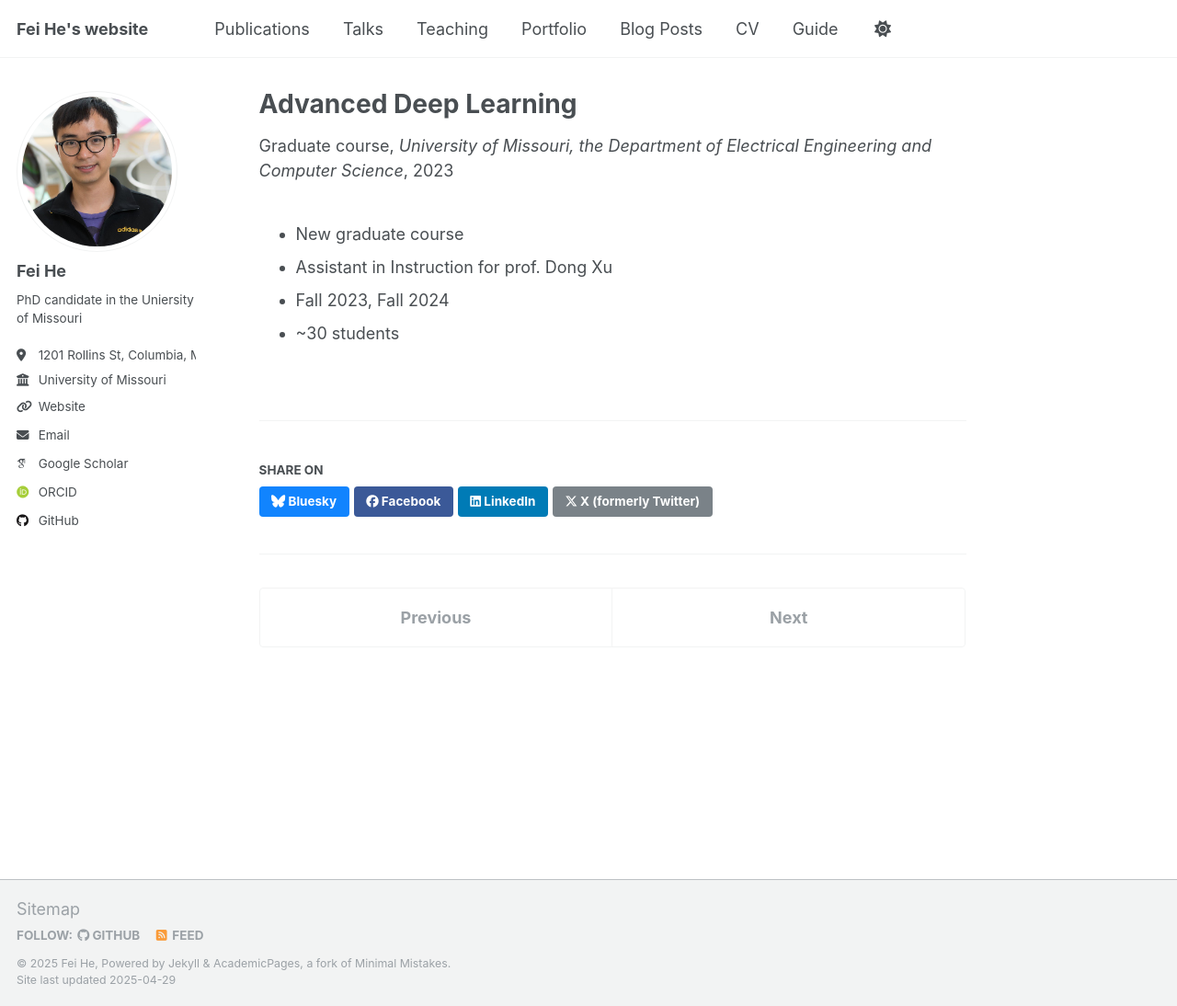
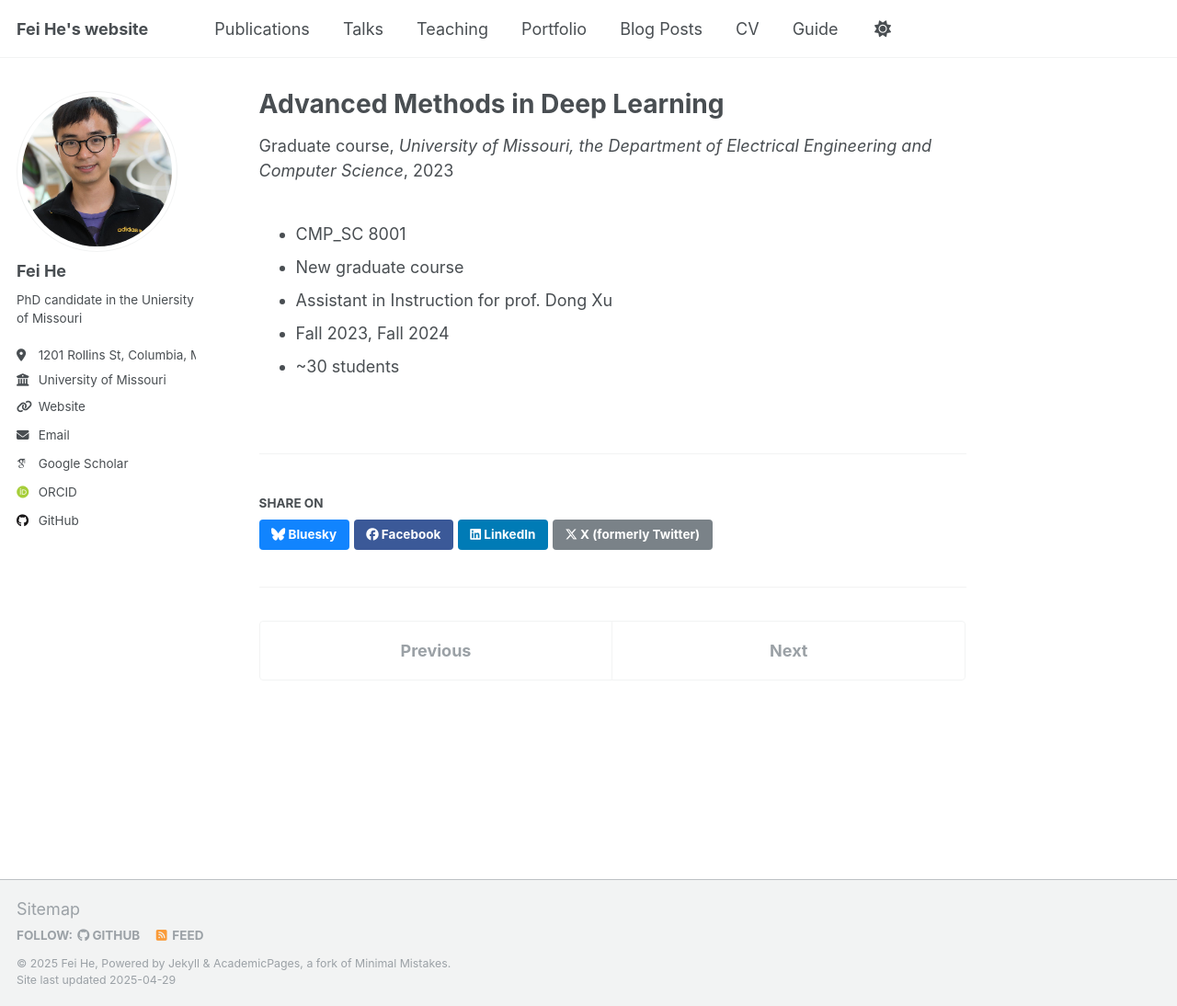
Before and after one commit to coffee19850519/coffee19850519.github.io, a Jekyll site: the page built from _teaching/Advanced Methods in Deep Learning.md, in a window 1280 px wide and 1094 px high. Shown: the whole window at 92% size. Built offline with Jekyll 4.4.1, drawn with Linux system fonts in a browser that asks for light colours; some web fonts are replaced.

Commit message:
Update teaching

```diff
--- a/_teaching/Advanced Deep Learning.md
+++ b/_teaching/Advanced Methods in Deep Learning.md
@@ -1,12 +1,13 @@
 ---
-title: "Advanced Deep Learning"
+title: "Advanced Methods in Deep Learning"
 collection: teaching
 type: "Graduate course"
-permalink: /teaching/Advanced Deep Learning
+permalink: /teaching/Advanced Methods in Deep Learning
 venue: "University of Missouri, the Department of Electrical Engineering and Computer Science"
 date: 2023-01-01
 location: "Columbia, MO"
 ---
+* CMP_SC 8001
 * New graduate course
 * Assistant in Instruction for prof. Dong Xu
 * Fall 2023, Fall 2024
```
